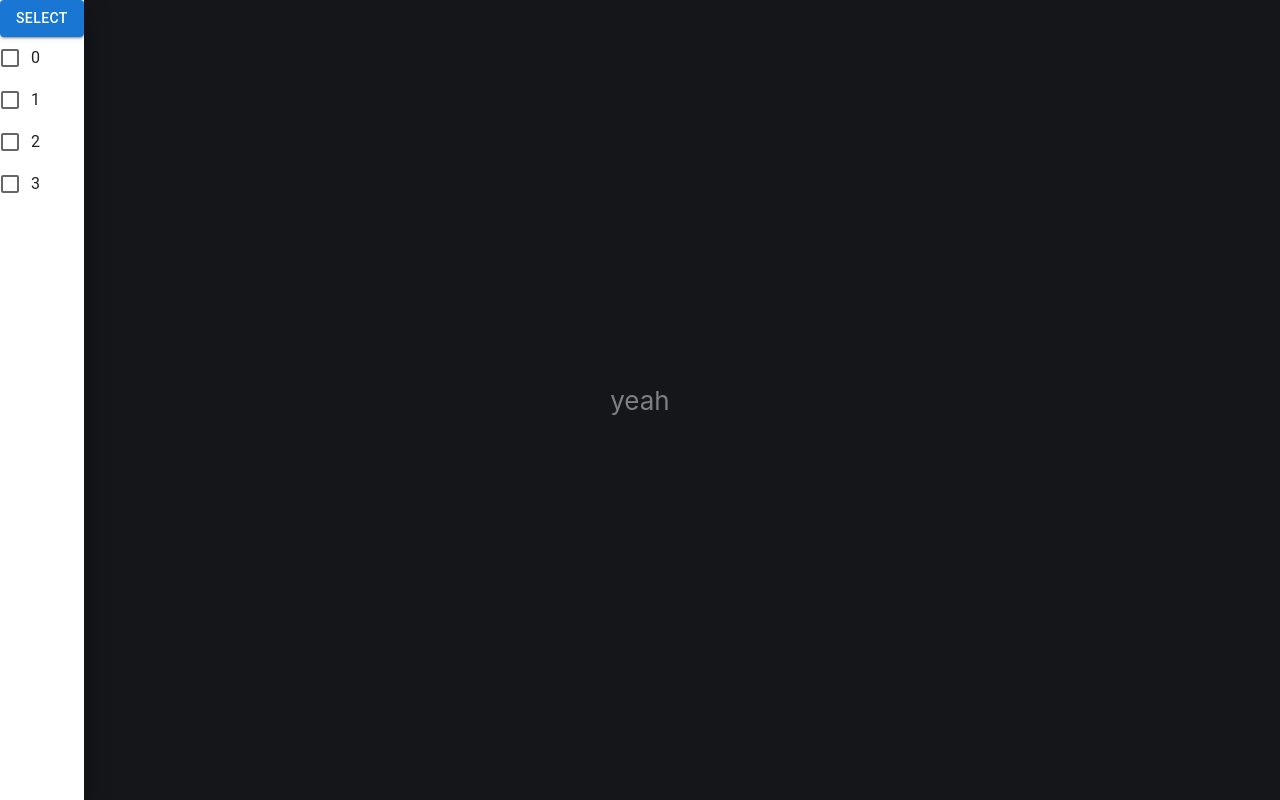
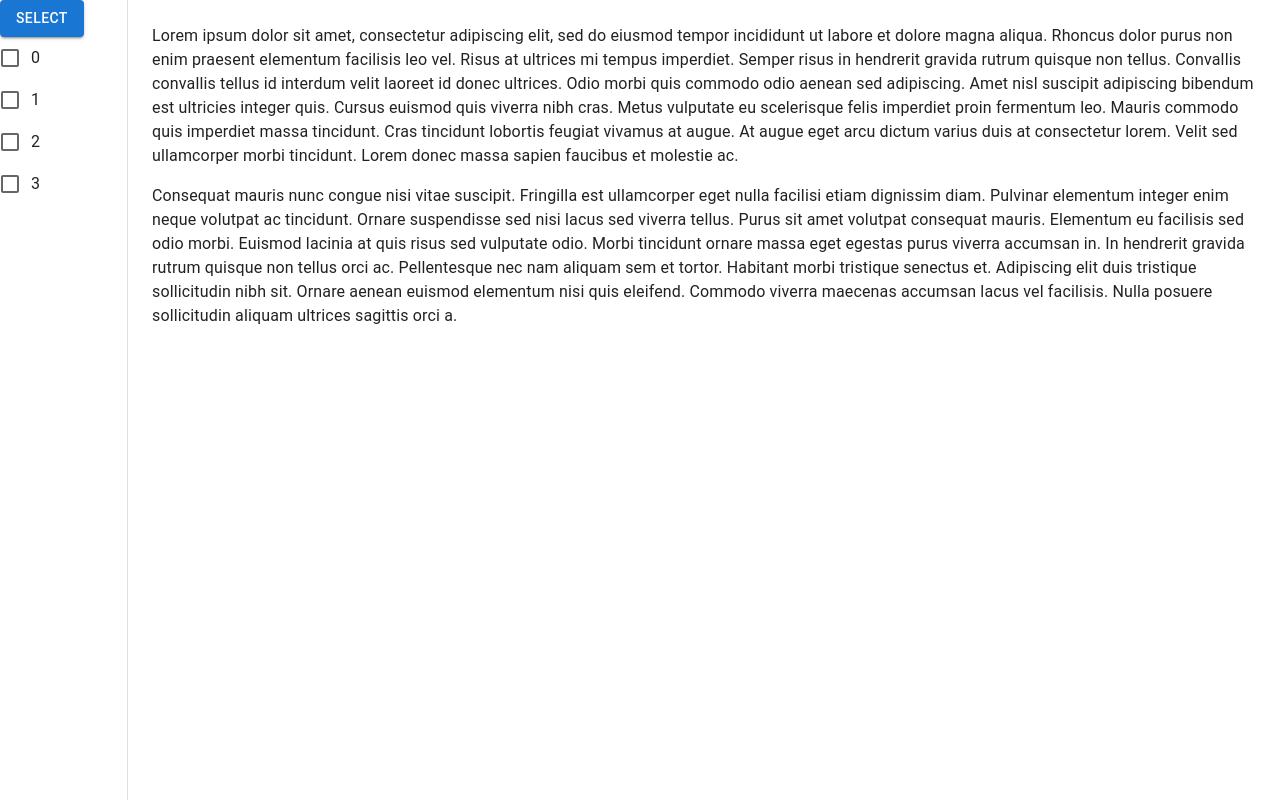
Before and after one commit to Tal-Moshel/Odin, a React (Create React App) app in the folder odin-analyzer/frontend/: page / in a window 1280 px wide. Built offline with nearby package versions, Linux system fonts and the light colour scheme.

Commit message:
It may be ugly but now we use only material ui elements

```diff
--- a/odin-analyzer/frontend/src/App.tsx
+++ b/odin-analyzer/frontend/src/App.tsx
@@ -3,7 +3,7 @@ import logo from './logo.svg';
 import './App.css';
 import TeamSelectSidePanel from './components/TeamSelectSidePanel';
 
-import { Drawer, createTheme } from "@mui/material";
+import { Box, Drawer, createTheme, CssBaseline, Typography } from "@mui/material";
 
 const darkTheme = createTheme({
   palette: {
@@ -13,12 +13,46 @@ const darkTheme = createTheme({
 
 function App() {
   return (
-    <div className="App" color=''>
-      <header className="App-header">
-        <p>yeah</p>
-        <TeamSelectSidePanel teams_list={[0,1,2,3]} on_teams_selected={(selected_teams) => {console.log(selected_teams)}}></TeamSelectSidePanel>
-      </header>
-    </div>
+    // <div className="App" color=''>
+    //   <header className="App-header">
+    //     <TeamSelectSidePanel teams_list={[0,1,2,3]} on_teams_selected={(selected_teams) => {console.log(selected_teams)}}></TeamSelectSidePanel>
+    //     <p>yeah</p>
+    //     <p>hell yeahhh</p>
+    //   </header>
+    // </div>
+    <Box sx={{ display: 'flex' }}>
+      <CssBaseline />
+      <TeamSelectSidePanel teams_list={[0,1,2,3]} on_teams_selected={(selected_teams) => {console.log(selected_teams)}}></TeamSelectSidePanel>
+      <Box component="main" sx={{ flexGrow: 1, p: 3 }}>
+        <Typography paragraph>
+          Lorem ipsum dolor sit amet, consectetur adipiscing elit, sed do eiusmod
+          tempor incididunt ut labore et dolore magna aliqua. Rhoncus dolor purus non
+          enim praesent elementum facilisis leo vel. Risus at ultrices mi tempus
+          imperdiet. Semper risus in hendrerit gravida rutrum quisque non tellus.
+          Convallis convallis tellus id interdum velit laoreet id donec ultrices.
+          Odio morbi quis commodo odio aenean sed adipiscing. Amet nisl suscipit
+          adipiscing bibendum est ultricies integer quis. Cursus euismod quis viverra
+          nibh cras. Metus vulputate eu scelerisque felis imperdiet proin fermentum
+          leo. Mauris commodo quis imperdiet massa tincidunt. Cras tincidunt lobortis
+          feugiat vivamus at augue. At augue eget arcu dictum varius duis at
+          consectetur lorem. Velit sed ullamcorper morbi tincidunt. Lorem donec massa
+          sapien faucibus et molestie ac.
+        </Typography>
+        <Typography paragraph>
+          Consequat mauris nunc congue nisi vitae suscipit. Fringilla est ullamcorper
+          eget nulla facilisi etiam dignissim diam. Pulvinar elementum integer enim
+          neque volutpat ac tincidunt. Ornare suspendisse sed nisi lacus sed viverra
+          tellus. Purus sit amet volutpat consequat mauris. Elementum eu facilisis
+          sed odio morbi. Euismod lacinia at quis risus sed vulputate odio. Morbi
+          tincidunt ornare massa eget egestas purus viverra accumsan in. In hendrerit
+          gravida rutrum quisque non tellus orci ac. Pellentesque nec nam aliquam sem
+          et tortor. Habitant morbi tristique senectus et. Adipiscing elit duis
+          tristique sollicitudin nibh sit. Ornare aenean euismod elementum nisi quis
+          eleifend. Commodo viverra maecenas accumsan lacus vel facilisis. Nulla
+          posuere sollicitudin aliquam ultrices sagittis orci a.
+        </Typography>
+      </Box>
+    </Box>
   );
 }
 
--- a/odin-analyzer/frontend/src/components/TeamSelectSidePanel.tsx
+++ b/odin-analyzer/frontend/src/components/TeamSelectSidePanel.tsx
@@ -1,6 +1,6 @@
 import React, { useState, useEffect, Component, ReactElement } from "react";
 import Checkbox from "@mui/material/Checkbox"
-import { Box, Drawer, FormGroup, FormControlLabel, Button} from "@mui/material";
+import { Box, Drawer, FormGroup, FormControlLabel, Button, colors} from "@mui/material";
 
 interface TeamSelectSidePanelProps {
     teams_list: number[];
@@ -40,11 +40,20 @@ class TeamSelectSidePanel extends Component<TeamSelectSidePanelProps, TeamSelect
         })
 
         return (
-            <Drawer open={true}>
+            <Drawer
+                  variant="permanent"
+                  sx={{
+                    width: "10%",
+                    flexShrink: 0,
+                    [`& .MuiDrawer-paper`]: { width: "10%", boxSizing: 'border-box' },
+                  }}
+                >
+                <Box sx={{ overflow: 'auto' }}>
                     <Button variant="contained" onClick={this.on_select_button_press}>Select</Button>
                     <FormGroup>
                         {teams_components}
                     </FormGroup>
+                </Box>
             </Drawer>
         )
     }
--- a/odin-analyzer/frontend/src/index.tsx
+++ b/odin-analyzer/frontend/src/index.tsx
@@ -1,18 +1,17 @@
-import React from 'react';
-import ReactDOM from 'react-dom/client';
-import './index.css';
+import * as React from 'react';
+import * as ReactDOM from 'react-dom/client';
+import { StyledEngineProvider } from '@mui/material/styles';
 import App from './App';
+
 import reportWebVitals from './reportWebVitals';
 
-const root = ReactDOM.createRoot(
-  document.getElementById('root') as HTMLElement
-);
-root.render(
+ReactDOM.createRoot(document.querySelector("#root")!).render(
   <React.StrictMode>
-    <App />
+    <StyledEngineProvider injectFirst>
+      <App />
+    </StyledEngineProvider>
   </React.StrictMode>
 );
-
 // If you want to start measuring performance in your app, pass a function
 // to log results (for example: reportWebVitals(console.log))
 // or send to an analytics endpoint. Learn more: https://bit.ly/CRA-vitals
```
